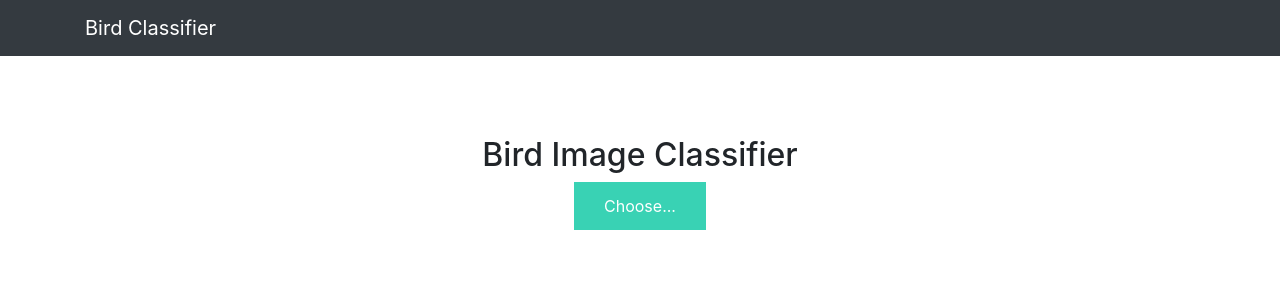
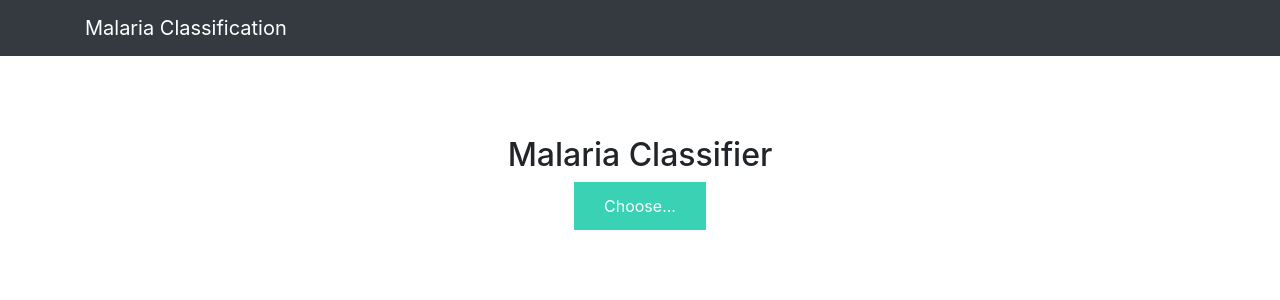
Before and after one commit to mastermind2001/Malaria-Detection, a Flask app: page / in a window 1280 px wide. Shown: the top 300 px of the page. Run offline with Flask 2, Linux system fonts and the light colour scheme; some libraries are stand-ins or nearby versions.

Commit message:
Malaria Detection

```diff
--- a/templates/base.html
+++ b/templates/base.html
@@ -4,7 +4,7 @@
     <meta charset="UTF-8">
     <meta name="viewport" content="width=device-width, initial-scale=1.0">
     <meta http-equiv="X-UA-Compatible" content="ie=edge">
-    <title>Bird Classifier</title>
+    <title>Malaria Classification</title>
     <link href="https://cdn.bootcss.com/bootstrap/4.0.0/css/bootstrap.min.css" rel="stylesheet">
     <script src="https://cdn.bootcss.com/popper.js/1.12.9/umd/popper.min.js"></script>
     <script src="https://cdn.bootcss.com/jquery/3.3.1/jquery.min.js"></script>
@@ -17,7 +17,7 @@
 
     <nav class="navbar navbar-dark bg-dark">
         <div class="container">
-            <a class="navbar-brand" href="#" style = "text-align:center">Bird Classifier</a>
+            <a class="navbar-brand" href="#" style = "text-align:center">Malaria Classification</a>
 
         </div>
     </nav>
--- a/templates/index.html
+++ b/templates/index.html
@@ -1,6 +1,6 @@
 {% extends "base.html" %} {% block content %}
 <center>
-<h2>Bird Image Classifier</h2>
+<h2>Malaria Classifier</h2>
 
 <div>
     <form id="upload-file" method="post" enctype="multipart/form-data">
```
